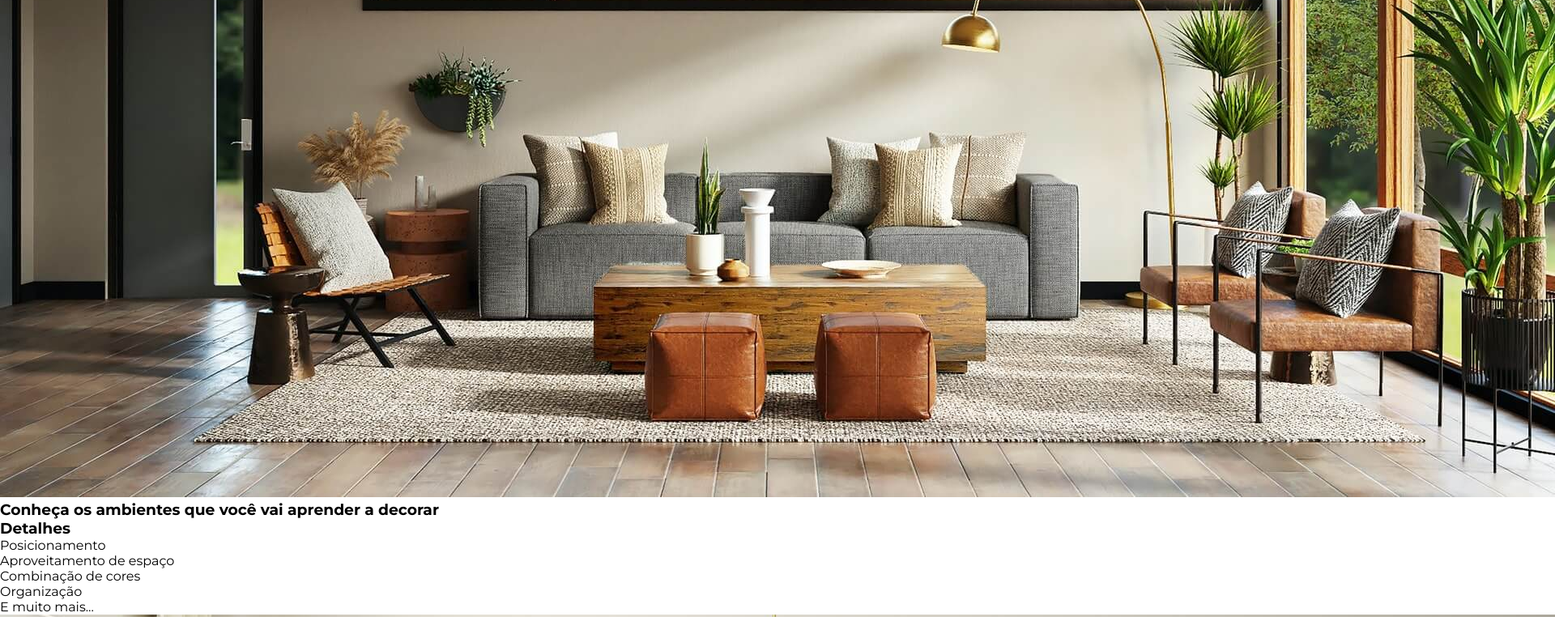
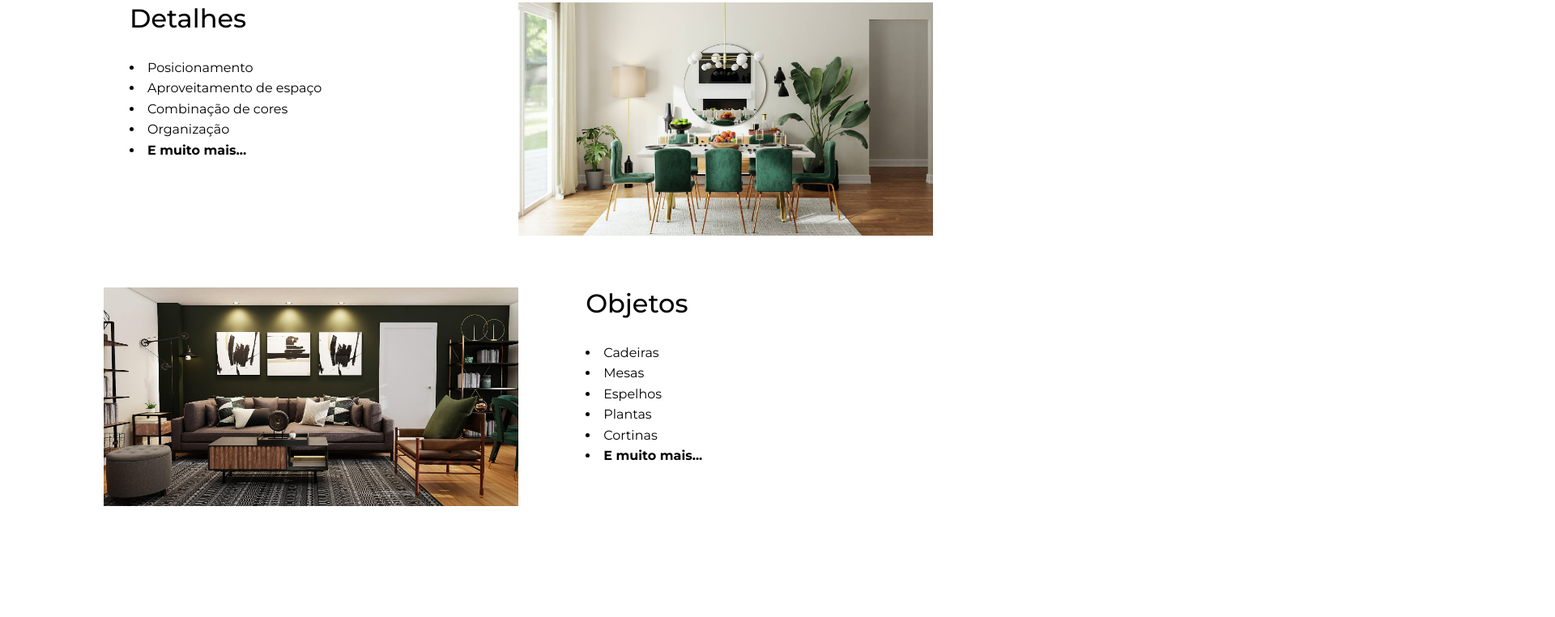
Before and after one commit to luanbrandao/programacao_web_projeto, a plain HTML site: page index.html in a window 1280 px wide. Shown: the part 2122-2884 px from the top of the page at 81% size, 1920 px wide, since content can reach past the window. After the commit the page ends 2811 px from the top, so only its background shows below. Drawn offline with nearby package versions, Linux system fonts and the light colour scheme.

Commit message:
add css section details

```diff
--- a/css/style.css
+++ b/css/style.css
@@ -191,3 +191,54 @@
 #about-location p {
   line-height: 1.5em;
 }
+
+
+/* Event details container */
+#details {
+  width: 80%;
+  margin: 0 auto;
+}
+
+.detail {
+  display: flex;
+  align-items: flex-start;
+  justify-content: space-between;
+  gap: 5%;
+  margin-bottom: 4em;
+}
+
+.detail img {
+  width: 50%;
+}
+
+.detail h3 {
+  margin-bottom: 1em;
+  font-size: 2em;
+  font-weight: 500;
+}
+
+#detail-1 h3 {
+  font-size: 3em;
+  font-weight: 700;
+}
+
+.detail-description {
+  width: 100%;
+  padding-left: 2em;
+}
+
+#detail-3 .detail-description {
+  justify-self: flex-start;
+}
+
+.detail-description ul {
+  list-style-position: inside;
+}
+
+.detail-description ul li {
+  margin-bottom: 0.4em;
+}
+
+.detail-description ul li:last-child {
+  font-weight: bold;
+}
```
